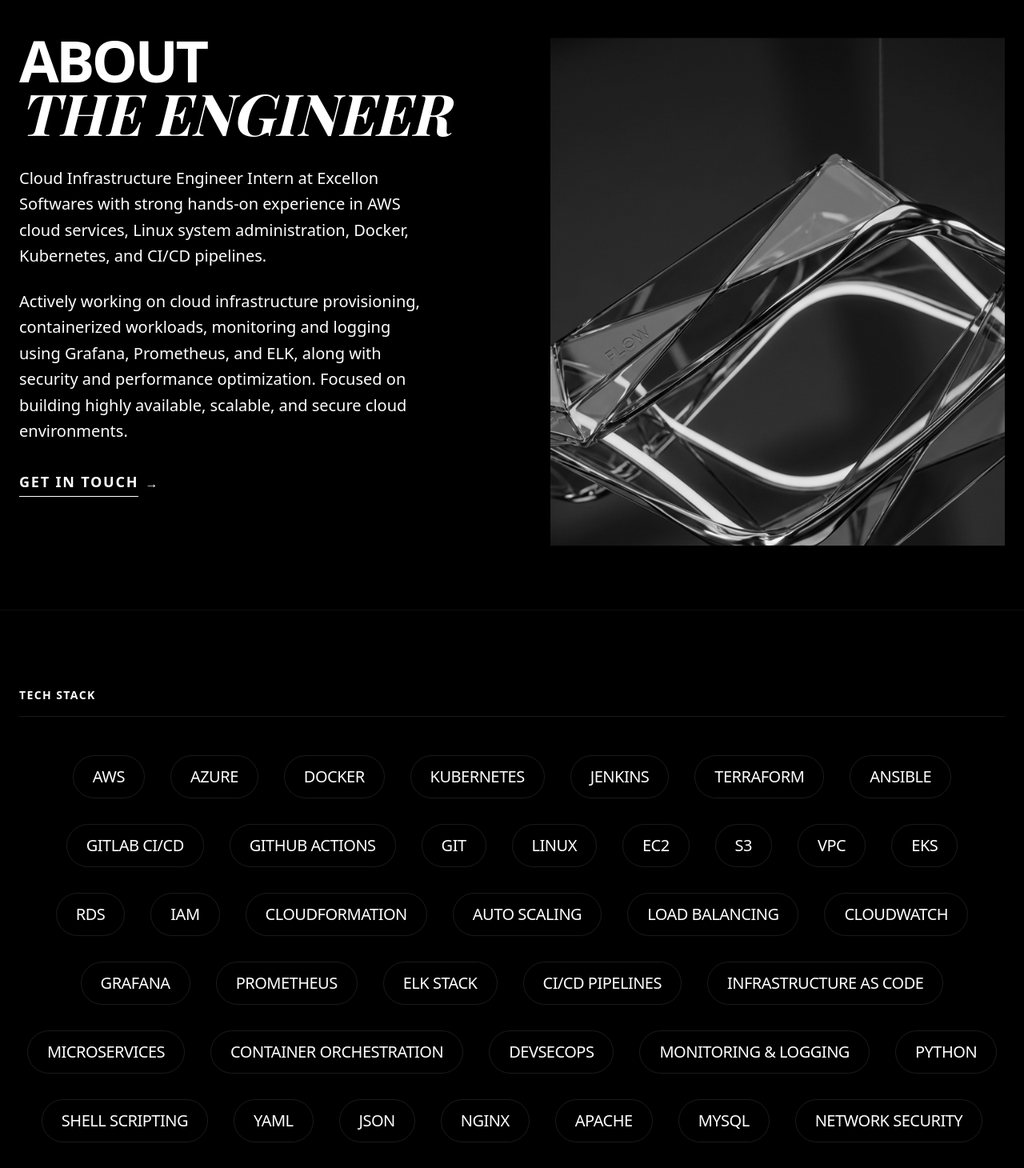
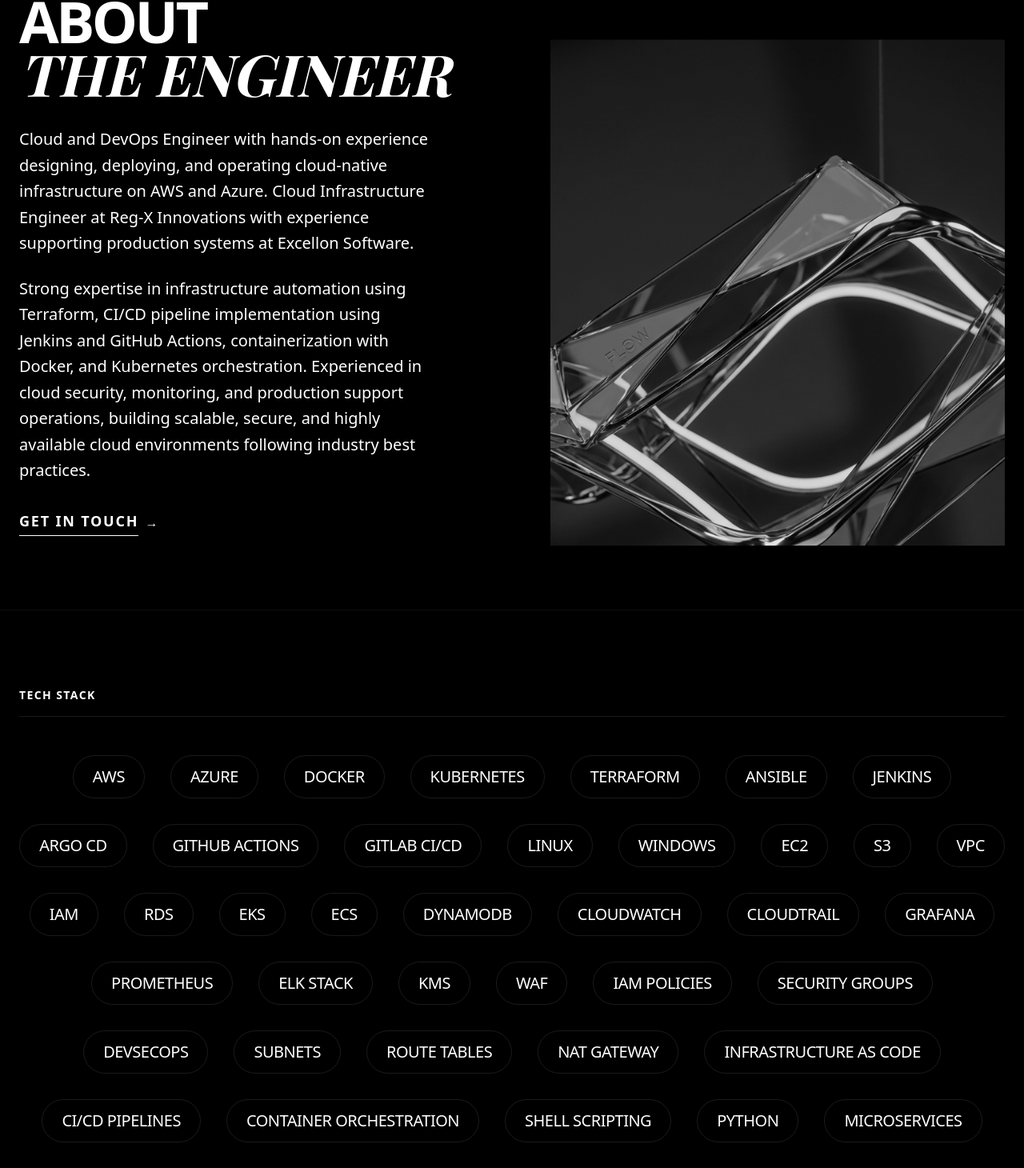
Before and after one commit to MAHIRE-7/portfollio, a Next.js app: page / in a window 1280 px wide. Shown: the part 898-2358 px from the top of the page at 80% size. Built offline with nearby package versions, Linux system fonts and the light colour scheme; a web font is replaced by a local one.

Commit message:
Update portfolio: sync resume details, add Reg-X, PingsNest project, certifications, and achievements

```diff
--- a/src/components/sections/About.tsx
+++ b/src/components/sections/About.tsx
@@ -40,10 +40,10 @@ export default function About() {
               transition={{ delay: 0.3, duration: 0.8 }}
             >
               <p>
-                Cloud Infrastructure Engineer Intern at Excellon Softwares with strong hands-on experience in AWS cloud services, Linux system administration, Docker, Kubernetes, and CI/CD pipelines.
+                Cloud and DevOps Engineer with hands-on experience designing, deploying, and operating cloud-native infrastructure on AWS and Azure. Cloud Infrastructure Engineer at Reg-X Innovations with experience supporting production systems at Excellon Software.
               </p>
               <p>
-                Actively working on cloud infrastructure provisioning, containerized workloads, monitoring and logging using Grafana, Prometheus, and ELK, along with security and performance optimization. Focused on building highly available, scalable, and secure cloud environments.
+                Strong expertise in infrastructure automation using Terraform, CI/CD pipeline implementation using Jenkins and GitHub Actions, containerization with Docker, and Kubernetes orchestration. Experienced in cloud security, monitoring, and production support operations, building scalable, secure, and highly available cloud environments following industry best practices.
               </p>
             </motion.div>
 
--- a/src/components/sections/Certifications.tsx
+++ b/src/components/sections/Certifications.tsx
@@ -6,9 +6,17 @@ import { ExternalLink, Award } from "lucide-react";
 
 const certifications = [
   {
+    title: "AWS Certified Solutions Architect – Associate (SAA-C03)",
+    issuer: "Amazon Web Services (AWS)",
+    date: "Aug 2026 – Aug 2028",
+    credentialId: "",
+    category: "Cloud Computing",
+    verifyUrl: "https://aws.amazon.com/certification/certified-solutions-architect-associate/"
+  },
+  {
     title: "AWS Certified Cloud Practitioner (CLF-C02)",
     issuer: "Amazon Web Services (AWS)",
-    date: "May 2025 - May 2028",
+    date: "May 2025 – Aug 2029",
     credentialId: "b720be53a3e04c708232a9957b378d9a",
     category: "Cloud Computing",
     verifyUrl: "https://cp.certmetrics.com/amazon/en/public/verify/credential/b720be53a3e04c708232a9957b378d9a"
@@ -20,6 +28,30 @@ const certifications = [
     credentialId: "3704B85AF99B7AD6",
     category: "Cloud Computing",
     verifyUrl: "https://learn.microsoft.com/api/credentials/share/en-us/Manodayanilahire-2413/3704B85AF99B7AD6?sharingId=9E58F2402D2F731C"
+  },
+  {
+    title: "Redis Certified: Redis Associate Cloud Operator",
+    issuer: "Redis",
+    date: "Aug 2026 – Aug 2028",
+    credentialId: "",
+    category: "Database & Cloud",
+    verifyUrl: "https://university.redis.com/"
+  },
+  {
+    title: "Redis Certified: Associate Software Operator",
+    issuer: "Redis",
+    date: "Aug 2026 – Aug 2028",
+    credentialId: "",
+    category: "Database & Development",
+    verifyUrl: "https://university.redis.com/"
+  },
+  {
+    title: "Linux for Cloud & DevOps Engineers",
+    issuer: "Udemy",
+    date: "Completed",
+    credentialId: "UC-803bea71-ea17-4080-9401-8104048fb1e8",
+    category: "DevOps",
+    verifyUrl: "https://ude.my/UC-803bea71-ea17-4e80-9401-8104048fb1e8"
   },
   {
     title: "GHCI 2025 - Hackathon Participation Certificate",
@@ -36,14 +68,6 @@ const certifications = [
     credentialId: "vZKnQdLmrtMDGcPzF",
     category: "Cloud Computing",
     verifyUrl: "https://forage-uploads-prod.s3.amazonaws.com/completion-certificates/AWS/kkE9HyeNcw6rwCRGw_AWS_vZKnQdLmrtMDGcPzF_1731398400.pdf"
-  },
-  {
-    title: "Linux for Cloud & DevOps Engineers",
-    issuer: "Udemy",
-    date: "Completed",
-    credentialId: "UC-803bea71-ea17-4080-9401-8104048fb1e8",
-    category: "DevOps",
-    verifyUrl: "https://ude.my/UC-803bea71-ea17-4e80-9401-8104048fb1e8"
   },
   {
     title: "AWS Educate Getting Started with Security",
--- a/src/components/sections/Contact.tsx
+++ b/src/components/sections/Contact.tsx
@@ -81,7 +81,7 @@ export default function Contact() {
                             </div>
                             <div>
                                 <h4 className="text-xs font-bold uppercase tracking-widest text-muted-foreground mb-2">Phone</h4>
-                                <a href="tel:+918530058107" className="text-xl md:text-2xl font-bold hover:text-secondary transition-colors">+91 8530058107</a>
+                                <a href="tel:+918530058107" className="text-xl md:text-2xl font-bold hover:text-secondary transition-colors">+91 85300 58107</a>
                             </div>
                             <div>
                                 <h4 className="text-xs font-bold uppercase tracking-widest text-muted-foreground mb-2">Location</h4>
--- a/src/components/sections/Journey.tsx
+++ b/src/components/sections/Journey.tsx
@@ -11,33 +11,30 @@ gsap.registerPlugin(ScrollTrigger);
 const experience = [
   {
     year: "Oct 2025 - Present",
-    role: "Infrastructure Engineer Intern",
-    company: "Excellon Software",
-    description: "Manage and support production Azure cloud infrastructure for internal and client-facing applications. Work with Azure cloud, Grafana monitoring, and infrastructure automation tools. Perform daily cloud health checks and support deployment processes."
+    role: "Cloud Infrastructure Engineer",
+    company: "Reg-X Innovations",
+    description: "Architect, deploy, and manage AWS cloud-native infrastructure and Kubernetes clusters for financial regulatory reporting platforms. Implement CI/CD automation, monitor high-availability microservices, and ensure stringent security and compliance."
   },
   {
-    year: "Jun 2025 - Oct 2025",
-    role: "Jr. Cloud Engineer Intern",
-    company: "Cravita Technologies India Private Limited",
-    description: "Worked with Amazon Web Services (AWS) and DevOps practices. Gained hands-on experience in cloud infrastructure management and deployment automation processes."
+    year: "Oct 2025 - Present",
+    role: "Cloud Infrastructure Engineer Intern",
+    company: "Excellon Software",
+    description: "Manage and support production Azure cloud infrastructure for internal and client-facing applications. Perform daily cloud health checks, monitoring using Azure Monitor and logging tools. Support deployment and monitoring of cloud applications ensuring high availability and performance, following SOP-driven operational processes for incident handling, access management, and security."
+  }
+];
+
+const achievements = [
+  {
+    year: "Jul 2026",
+    role: "Best Employee Award – Q2 2026",
+    company: "Reg-X Innovations",
+    description: "Received the Best Employee Award for outstanding performance and contributions as a Cloud Infrastructure Engineer. Recognized for driving cloud modernization initiatives, implementing DevOps best practices, and enhancing infrastructure reliability, security, and operational efficiency."
   },
   {
-    year: "Jun 2024 - Jul 2024",
-    role: "Cloud Engineer Intern",
-    company: "Acmegrade",
-    description: "Focused on solution architecture and cloud infrastructure design. Gained experience in designing scalable cloud solutions and architectural best practices for enterprise applications."
-  },
-  {
-    year: "Jun 2024 - Jul 2024",
-    role: "Cloud Engineer Intern",
-    company: "Devskillhub Training and Consultancy",
-    description: "Enhanced skills in cloud services and cloud infrastructure development. Worked on cloud platform management and infrastructure automation projects."
-  },
-  {
-    year: "Oct 2023 - Nov 2023",
-    role: "Cloud Engineer",
-    company: "Pantechelearning",
-    description: "Worked with cloud services and gained foundational experience in cloud computing platforms. Built expertise in cloud service management and deployment strategies."
+    year: "Apr 2025",
+    role: "Best Outgoing Student of the Batch (2022–2025)",
+    company: "Dr. D. Y. Patil College of Engineering and Innovation (DYPCOEI)",
+    description: "Awarded the Best Outgoing Student of the Batch in recognition of outstanding academic performance, technical excellence, leadership, and active contributions to departmental, technical, and extracurricular initiatives."
   }
 ];
 
@@ -45,13 +42,13 @@ const volunteering = [
   {
     year: "Aug 2024 - Present",
     role: "President Students Welfare & Cloud Visioners Club",
-    company: "Dr. D. Y. Patil College of Engineering",
+    company: "Dr. D. Y. Patil College of Engineering and Innovation, Talegaon, Pune",
     description: "Leading student initiatives and academic programs at the college level. President of Cloud Visioners Club organizing cloud technology community and technical events."
   },
   {
     year: "Aug 2023 - May 2024",
     role: "Treasurer Students Welfare",
-    company: "Dr. D. Y. Patil College of Engineering",
+    company: "Dr. D. Y. Patil College of Engineering and Innovation, Talegaon, Pune",
     description: "Managed financial operations and budget planning for college activities. Coordinated student welfare programs and initiatives."
   }
 ];
@@ -60,14 +57,14 @@ const education = [
   {
     year: "Nov 2022 - Jun 2025",
     role: "Bachelor of Computer Engineering",
-    company: "Dr. D. Y. Patil College of Engineering",
-    description: "CGPA: 8.69. Strong focus on cloud technologies and DevOps practices with active leadership roles in student organizations."
+    company: "Dr. D. Y. Patil College of Engineering and Innovation, Talegaon, Pune",
+    description: "Savitribai Phule Pune University | CGPA: 8.69. Strong focus on cloud technologies, DevOps practices, and infrastructure automation."
   },
   {
     year: "Aug 2019 - Jul 2022",
     role: "Diploma in Computer Engineering",
     company: "Government Polytechnic, Nandurbar",
-    description: "Percentage: 85.26%. Built strong foundation in computer engineering fundamentals and programming concepts."
+    description: "Maharashtra State Board of Technical Education | Percentage: 85.26%. Built strong foundation in computer engineering fundamentals, programming, and system architecture."
   }
 ];
 
@@ -183,6 +180,36 @@ export default function Journey() {
             </div>
           </div>
 
+          {/* Achievements Section */}
+          <div className="mb-16">
+            <h3 className="text-2xl font-bold uppercase tracking-tight mb-8 text-secondary">Achievements & Awards</h3>
+            <div className="space-y-16 pl-0 md:pl-12">
+              {achievements.map((item, index) => (
+                <div
+                  key={index}
+                  className="journey-item relative flex flex-col gap-4 border-l-2 md:border-l-0 border-black/10 dark:border-white/10 pl-8 md:pl-0"
+                >
+                  <div className="absolute left-[-2px] top-0 h-full w-[2px] bg-secondary md:hidden origin-top scale-y-0 transition-transform duration-1000" />
+                  <div className="relative">
+                    <div className="absolute -left-[54px] top-2 w-3 h-3 bg-background border-2 border-secondary rounded-full hidden md:block z-10 box-content shadow-[0_0_10px_var(--secondary)]" />
+                    <span className="text-secondary font-bold text-sm uppercase tracking-widest block mb-1">
+                      {item.year}
+                    </span>
+                    <h4 className="text-2xl md:text-3xl font-bold uppercase tracking-tight mb-2">
+                      {item.role}
+                    </h4>
+                    <p className="text-lg font-medium text-muted-foreground uppercase mb-4 tracking-wide">
+                      {item.company}
+                    </p>
+                    <p className="text-muted-foreground leading-relaxed max-w-lg">
+                      {item.description}
+                    </p>
+                  </div>
+                </div>
+              ))}
+            </div>
+          </div>
+
           {/* Volunteering Section */}
           <div className="mb-16">
             <h3 className="text-2xl font-bold uppercase tracking-tight mb-8 text-secondary">Leadership & Volunteering</h3>
--- a/src/components/sections/Projects.tsx
+++ b/src/components/sections/Projects.tsx
@@ -12,28 +12,36 @@ gsap.registerPlugin(ScrollTrigger);
 
 const projects = [
   {
+    title: "PingsNest",
+    category: "API Observability & Monitoring",
+    image: "/images/projects/pingsnest.jpg",
+    description: "Cloud observability and reliability platform for APIs and microservices. Features real-time latency telemetry, synthetic health probes, automated uptime alerting, and automated containerized deployment on AWS.",
+    liveUrl: "https://pingsnest.com",
+    githubUrl: "https://github.com/MAHIRE-7/pingsnest"
+  },
+  {
+    title: "GrapeVault on AWS",
+    category: "Cloud Infrastructure & IaC",
+    image: "/images/projects/gvaws.png",
+    description: "Designed and deployed secure AWS cloud infrastructure using EC2, S3, VPC, and IAM. Implemented Infrastructure as Code using Terraform to automate provisioning, configured KMS encryption, IAM roles, security groups, and CloudWatch monitoring.",
+    liveUrl: "",
+    githubUrl: "https://github.com/MAHIRE-7/GrapeVault"
+  },
+  {
+    title: "Wanderlust – DevSecOps",
+    category: "AWS | CI/CD | Security",
+    image: "/images/projects/wanderlust.png",
+    description: "Deployed cloud-based application on AWS using EC2, S3, IAM, and VPC following cloud architecture best practices. Implemented CI/CD pipeline using Jenkins with automated DevSecOps security scans, dependency scanning, and quality validation.",
+    liveUrl: "",
+    githubUrl: "https://github.com/MAHIRE-7/Wanderlust-Mega-Project"
+  },
+  {
     title: "Cloud-Native Document Conversion Platform",
     category: "DevSecOps Pipeline",
     image: "/images/projects/devsecops.jpeg",
     description: "Cloud-native document conversion platform with complete DevSecOps CI/CD pipeline using Jenkins, Docker, Kubernetes, Trivy, SonarQube, and GitOps-based deployment via Argo CD.",
     liveUrl: "",
     githubUrl: "https://github.com/MAHIRE-7/wordtopdf"
-  },
-  {
-    title: "Wanderlust DevSecOps Pipeline",
-    category: "DevOps & Security",
-    image: "/images/projects/wanderlust.png",
-    description: "MERN travel blog with comprehensive DevSecOps pipeline including automated testing, security scanning, and deployment automation using Docker and CI/CD.",
-    liveUrl: "",
-    githubUrl: "https://github.com/MAHIRE-7/Wanderlust-Mega-Project"
-  },
-  {
-    title: "GrapeVault on AWS",
-    category: "Cloud Infrastructure",
-    image: "/images/projects/gvaws.png",
-    description: "Successfully deployed and managed GrapeVault on AWS infrastructure achieving 99.99% uptime and 30% cost reduction. Automated deployments with CloudFormation and implemented robust security measures.",
-    liveUrl: "",
-    githubUrl: "https://github.com/MAHIRE-7/GrapeVault"
   },
   {
     title: "CET Mock Test Platform",
--- a/src/components/sections/Skills.tsx
+++ b/src/components/sections/Skills.tsx
@@ -3,14 +3,14 @@
 import { motion } from "framer-motion";
 
 const skills = [
-  "AWS", "Azure", "Docker", "Kubernetes", "Jenkins",
-  "Terraform", "Ansible", "GitLab CI/CD", "GitHub Actions", "Git", "Linux",
-  "EC2", "S3", "VPC", "EKS", "RDS", "IAM", "CloudFormation",
-  "Auto Scaling", "Load Balancing", "CloudWatch", "Grafana", "Prometheus",
-  "ELK Stack", "CI/CD Pipelines", "Infrastructure as Code", "Microservices",
-  "Container Orchestration", "DevSecOps", "Monitoring & Logging", "Python",
-  "Shell Scripting", "YAML", "JSON", "Nginx", "Apache", "MySQL",
-  "Network Security", "Site Reliability Engineering", "ArgoCD", "Helm"
+  "AWS", "Azure", "Docker", "Kubernetes", "Terraform", "Ansible",
+  "Jenkins", "Argo CD", "GitHub Actions", "GitLab CI/CD", "Linux", "Windows",
+  "EC2", "S3", "VPC", "IAM", "RDS", "EKS", "ECS", "DynamoDB",
+  "CloudWatch", "CloudTrail", "Grafana", "Prometheus", "ELK Stack",
+  "KMS", "WAF", "IAM Policies", "Security Groups", "DevSecOps",
+  "Subnets", "Route Tables", "NAT Gateway", "Infrastructure as Code",
+  "CI/CD Pipelines", "Container Orchestration", "Shell Scripting", "Python",
+  "Microservices", "Nginx", "MySQL", "Redis", "Helm"
 ];
 
 export default function Skills() {
```
Also changed, not shown: public/images/projects/pingsnest.jpg (added), 1 other file (tests, documents, lock files or other folders).
